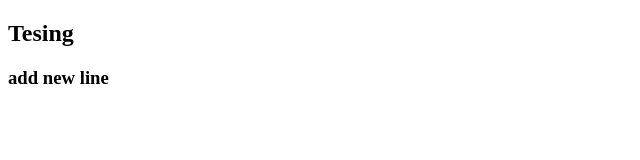
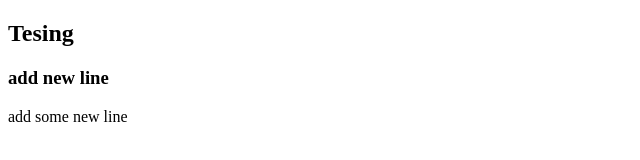
Before and after one commit to trsblk/test, a plain HTML site: page index.html in a window 1280 px wide. Shown: the whole page, without its empty margins (0-640 px from the left). Drawn offline with Linux system fonts and the light colour scheme.

Commit message:
add some new line

```diff
--- a/index.html
+++ b/index.html
@@ -9,5 +9,7 @@
   <body>
     <h2>Tesing</h2>
     <h3>add new line</h3>
+    <!-- add -->
+    <p>add some new line</p>
   </body>
 </html>
```
